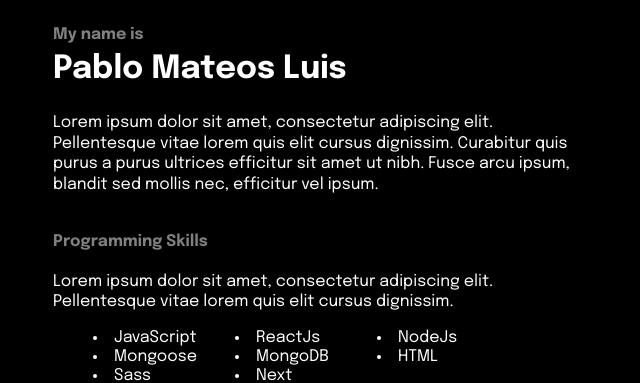
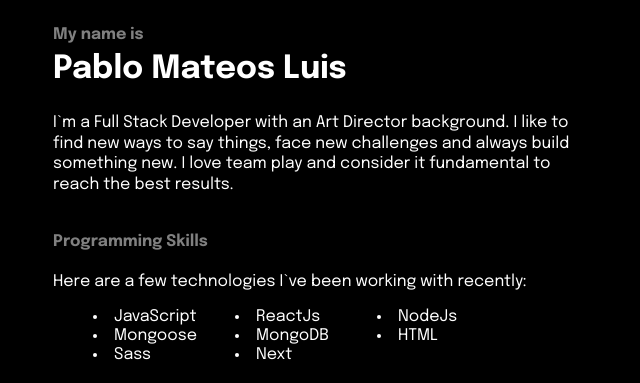
Before and after one commit to pmateosx/Portfolio, a Next.js app: page / in a window 1280 px wide. Shown: the part 909-1292 px from the top of the page, without its empty margins (319-959 px from the left). Built offline with nearby package versions, Linux system fonts and the light colour scheme.

Commit message:
fix: content about me

```diff
--- a/components/Profile.js
+++ b/components/Profile.js
@@ -27,6 +27,7 @@ const SubTitle = styled.h5`
 const Paragraph = styled.p`
     color: white;
     line-height: 1.3rem;
+    width: 100%;
 `
 const StyledUl = styled.ul`
     display: grid;
@@ -47,6 +48,9 @@ const LinksContainer = styled.div`
         margin-right: 2rem;
     }
 `
+const Section = styled.section`
+    width: 100%;
+`
 
 const Profile = () => {
     return (
@@ -58,14 +62,14 @@ const Profile = () => {
             height={300}
             priority="false"
             />
-            <section>
+            <Section >
                 <SubTitle>My name is</SubTitle>
                 <H2> Pablo Mateos Luis</H2>
-                <Paragraph>Lorem ipsum dolor sit amet, consectetur adipiscing elit. Pellentesque vitae lorem quis elit cursus dignissim. Curabitur quis purus a purus ultrices efficitur sit amet ut nibh. Fusce arcu ipsum, blandit sed mollis nec, efficitur vel ipsum.</Paragraph>
-            </section>
-            <section>
+                <Paragraph>I`m a Full Stack Developer with an Art Director background. I like to find new ways to say things, face new challenges and always build something new. I love team play and consider it fundamental to reach the best results.</Paragraph>
+            </Section >
+            <Section >
                 <SectionTitle>Programming Skills</SectionTitle>
-                <Paragraph>Lorem ipsum dolor sit amet, consectetur adipiscing elit. Pellentesque vitae lorem quis elit cursus dignissim.</Paragraph>
+                <Paragraph>Here are a few technologies I`ve been working with recently: </Paragraph>
                 <StyledUl>
                     <li>JavaScript</li>
                     <li>ReactJs</li>
@@ -76,7 +80,7 @@ const Profile = () => {
                     <li>Sass</li>
                     <li>Next</li>
                 </StyledUl>
-            </section>
+            </Section >
             <LinksContainer>
                 <SectionTitle>Links</SectionTitle>
                     <a href="https://github.com/pmateosx" target="_blank" rel="noopener noreferrer">Github</a>
--- a/components/Works.js
+++ b/components/Works.js
@@ -52,7 +52,7 @@ const Works = () => {
                     priority = "false"
                 />
                 <div>
-                    <WorkTitle>Monefy</WorkTitle>
+                    <WorkTitle>Moneyfy</WorkTitle>
                     <WorkSubtitle>React | JavaScript | MongoDB | Express | Node JS</WorkSubtitle>
                 </div>
             </a>
```
